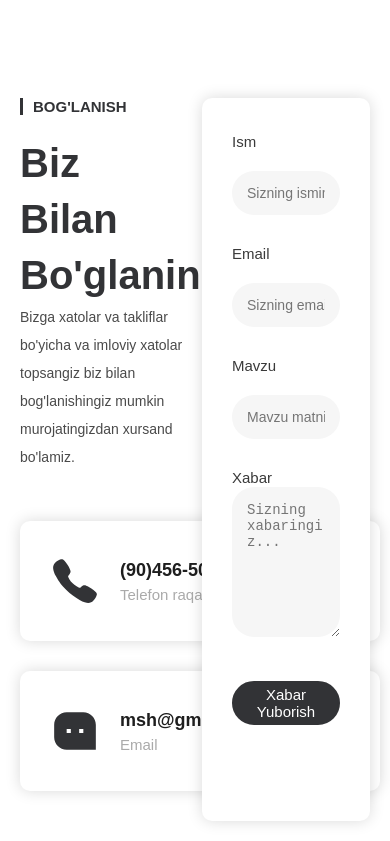
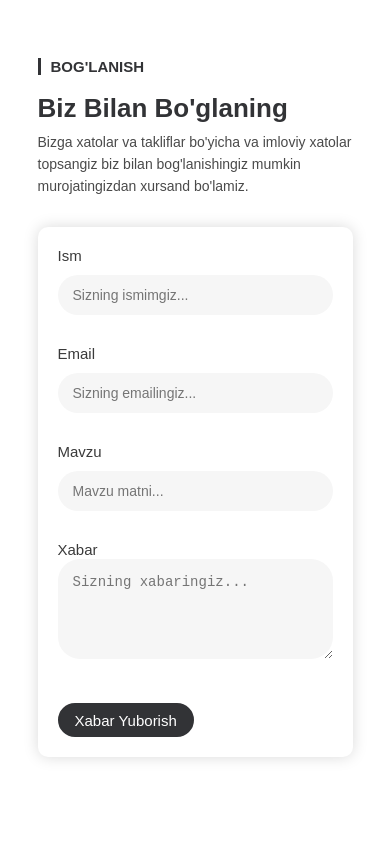
Before and after one commit to muhammadali0666/bloguz-sample, a React (Vite) app: page /contact in a window 390 px wide. Shown: the part 345-1186 px from the top of the page. Built offline with nearby package versions, Linux system fonts and the light colour scheme; the HTML template or start-up script is replaced by a standard one.

Commit message:
completed contact page responsive

```diff
--- a/src/components/contactMain/contact.css
+++ b/src/components/contactMain/contact.css
@@ -112,3 +112,331 @@ textarea {
   font-size: 14px;
   padding: 15px 15px;
 }
+
+@media (max-width: 900px) {
+.contact-main-inner {
+    padding-top: 100px;
+    padding-bottom: 100px;
+    display: flex;
+    flex-direction: column;
+    align-items: center;
+  }
+  .contact-main-left {
+    width: 90%;
+  }
+  .contact-main-mini-p {
+    font-size: 15px;
+    padding-left: 10px;
+  }
+  .contact-main-title {
+    font-size: 40px;
+    margin-top: 20px;
+    line-height: 56px;
+    max-width: 70%;
+  }
+  .contact-left-p {
+    font-size: 14px;
+    line-height: 28px;
+    margin-bottom: 50px;
+  }
+  .contact-wrapper {
+    display: flex;
+    align-items: center;
+    justify-content: space-between;
+  }
+  .contact-main-card {
+    padding: 20px 20px;
+  margin-bottom: 30px;
+  width: 40% !important;
+  }
+  .contact-icon {
+    font-size: 30px;
+    margin-right: 20px;
+  }
+  .contact-main-card-title {
+      margin-top: 0px;
+      margin-bottom: 0px;
+      font-size: 18px;
+  }
+  .contact-main-card-text {
+    font-size: 15px;
+    margin-top: 5px;
+  }
+  .contact-main-right {
+    width: 90%;
+    padding: 35px 30px;
+  }
+  .contact-btn {
+    height: 44px;
+    padding: 0px 20px;
+    font-size: 15px;
+  }
+  label {
+    font-size: 15px;
+    color: #3a3a3a;
+    margin-bottom: 25px;
+  }
+  input {
+    width: 100%;
+    height: 44px;
+    margin-bottom: 30px;
+    font-size: 14px;
+    padding: 0px 15px;
+  margin-top: 20px;
+  }
+  textarea {
+    width: 100%;
+    height: 150px;
+    max-height: 180px;
+    margin-bottom: 40px;
+    font-size: 14px;
+    padding: 15px 15px;
+  }
+}
+@media (max-width: 860px) {
+  .contact-main-inner {
+      padding-top: 100px;
+      padding-bottom: 100px;
+      display: flex;
+      flex-direction: column;
+      align-items: center;
+    }
+    .contact-main-left {
+      width: 90%;
+    }
+    .contact-main-mini-p {
+      font-size: 15px;
+      padding-left: 10px;
+    }
+    .contact-main-title {
+      font-size: 30px;
+      margin-top: 20px;
+      line-height: 36px;
+      max-width: 50%;
+    }
+    .contact-left-p {
+      font-size: 14px;
+      line-height: 28px;
+      margin-bottom: 30px;
+    }
+    .contact-wrapper {
+      display: flex;
+      align-items: start;
+      flex-direction: column;
+    }
+    .contact-main-card {
+      padding: 20px 20px;
+    margin-bottom: 30px;
+    width: 100% !important;
+    }
+    .contact-icon {
+      font-size: 30px;
+      margin-right: 20px;
+    }
+    .contact-main-card-title {
+        margin-top: 0px;
+        margin-bottom: 0px;
+        font-size: 18px;
+    }
+    .contact-main-card-text {
+      font-size: 15px;
+      margin-top: 5px;
+    }
+    .contact-main-right {
+      width: 90%;
+      padding: 35px 30px;
+    }
+    .contact-btn {
+      height: 44px;
+      padding: 0px 20px;
+      font-size: 15px;
+    }
+    label {
+      font-size: 15px;
+      color: #3a3a3a;
+      margin-bottom: 25px;
+    }
+    input {
+      width: 100%;
+      height: 44px;
+      margin-bottom: 30px;
+      font-size: 14px;
+      padding: 0px 15px;
+    margin-top: 20px;
+    }
+    textarea {
+      width: 100%;
+      height: 150px;
+      max-height: 180px;
+      margin-bottom: 40px;
+      font-size: 14px;
+      padding: 15px 15px;
+    }
+  }
+
+  @media (max-width: 500px) {
+    .contact-main-inner {
+        padding-top: 60px;
+        padding-bottom: 60px;
+        display: flex;
+        flex-direction: column;
+        align-items: center;
+      }
+      .contact-main-left {
+        width: 90%;
+      }
+      .contact-main-mini-p {
+        font-size: 15px;
+        padding-left: 10px;
+      }
+      .contact-main-title {
+        font-size: 26px;
+        margin-top: 20px;
+        line-height: 26px;
+        max-width: 90%;
+      }
+      .contact-left-p {
+        font-size: 14px;
+        line-height: 22px;
+        margin-bottom: 30px;
+        margin-top: 10px;
+      }
+      .contact-wrapper {
+        display: flex;
+        align-items: start;
+        flex-direction: column;
+      }
+      .contact-main-card {
+        padding: 20px 20px;
+      margin-bottom: 30px;
+      width: 100%;
+      }
+      .contact-icon {
+        font-size: 30px;
+        margin-right: 20px;
+      }
+      .contact-main-card-title {
+          margin-top: 0px;
+          margin-bottom: 0px;
+          font-size: 16px;
+      }
+      .contact-main-card-text {
+        font-size: 15px;
+        margin-top: 5px;
+      }
+      .contact-main-right {
+        width: 90%;
+        padding: 20px;
+      }
+      .contact-btn {
+        height: 34px;
+        padding: 0px 15px;
+        font-size: 15px;
+      }
+      label {
+        font-size: 15px;
+        color: #3a3a3a;
+        margin-bottom: 20px;
+      }
+      input {
+        width: 100%;
+        height: 40px;
+        margin-bottom: 30px;
+        font-size: 14px;
+        padding: 0px 15px;
+      margin-top: 10px;
+      }
+      textarea {
+        width: 100%;
+        height: 100px;
+        max-height: 180px;
+        margin-bottom: 40px;
+        font-size: 14px;
+        padding: 15px 15px;
+      }
+    }
+    @media (max-width: 440px) {
+      .contact-main-inner {
+          padding-top: 60px;
+          padding-bottom: 60px;
+          display: flex;
+          flex-direction: column;
+          align-items: center;
+        }
+        .contact-main-left {
+          width: 90%;
+        }
+        .contact-main-mini-p {
+          font-size: 15px;
+          padding-left: 10px;
+        }
+        .contact-main-title {
+          font-size: 26px;
+          margin-top: 20px;
+          line-height: 26px;
+          max-width: 90%;
+        }
+        .contact-left-p {
+          font-size: 14px;
+          line-height: 22px;
+          margin-bottom: 30px;
+          margin-top: 10px;
+        }
+        .contact-wrapper {
+          display: flex;
+          align-items: start;
+          flex-direction: column;
+        }
+        .contact-main-card {
+          padding: 20px 20px;
+        margin-bottom: 30px;
+        width: 200px !important;
+        display: none;
+        }
+        .contact-main-card-extra {
+          width: 200px !important;
+        }
+        .contact-icon {
+          font-size: 30px;
+          margin-right: 20px;
+        }
+        .contact-main-card-title {
+            margin-top: 0px;
+            margin-bottom: 0px;
+            font-size: 16px;
+        }
+        .contact-main-card-text {
+          font-size: 15px;
+          margin-top: 5px;
+        }
+        .contact-main-right {
+          width: 90%;
+          padding: 20px;
+        }
+        .contact-btn {
+          height: 34px;
+          padding: 0px 15px;
+          font-size: 15px;
+        }
+        label {
+          font-size: 15px;
+          color: #3a3a3a;
+          margin-bottom: 20px;
+        }
+        input {
+          width: 100%;
+          height: 40px;
+          margin-bottom: 30px;
+          font-size: 14px;
+          padding: 0px 15px;
+        margin-top: 10px;
+        }
+        textarea {
+          width: 100%;
+          height: 100px;
+          max-height: 180px;
+          margin-bottom: 40px;
+          font-size: 14px;
+          padding: 15px 15px;
+        }
+      }
--- a/src/components/contactMain/index.jsx
+++ b/src/components/contactMain/index.jsx
@@ -17,19 +17,21 @@ export const ContactMain = () => {
             <p className="contact-left-p">
               Bizga xatolar va takliflar bo'yicha va imloviy xatolar topsangiz biz bilan bog'lanishingiz mumkin murojatingizdan xursand bo'lamiz.
             </p>
-            <div className="contact-main-card">
+            <div className="contact-wrapper">
+            <div className="contact-main-card contact-main-card-extra">
               <IoCall className="contact-icon" />
               <a target="_blank" href="tel:+998904565025" className="contact-main-card-box">
                 <h4 className="contact-main-card-title">(90)456-50-25</h4>
                 <p className="contact-main-card-text">Telefon raqam</p>
               </a>
             </div>
-            <div className="contact-main-card">
+            <div className="contact-main-card contact-main-card-extra">
               <RiMessage3Fill className="contact-icon" />
               <a href="mailto:muhammadalishuhratjonov50@gmail.com" className="contact-main-card-box">
                 <h4 className="contact-main-card-title">msh@gmail.com</h4>
                 <p className="contact-main-card-text">Email</p>
               </a>
+            </div>
             </div>
           </div>
           <div className="contact-main-right">
--- a/src/pages/contact/index.jsx
+++ b/src/pages/contact/index.jsx
@@ -7,7 +7,7 @@ export const Contact = () => {
     <Layouts>
       <ContactHero />
       <ContactMain />
-      <div className="container">
+      {/* <div className="container">
         <iframe
           src="https://www.google.com/maps/embed?pb=!1m18!1m12!1m3!1d4047.678957084284!2d66.97335241238619!3d39.65519737145364!2m3!1f0!2f0!3f0!3m2!1i1024!2i768!4f13.1!3m3!1m2!1s0x3f4d18b7c2e59337%3A0x532c8e039ecc92af!2sRegistan%20Square!5e1!3m2!1sen!2s!4v1706612491565!5m2!1sen!2s"
           width="600"
@@ -15,7 +15,7 @@ export const Contact = () => {
           style={{border:"0px", borderRadius: "16px", width: "100%", height: "50vh"}}
           referrerPolicy="no-referrer-when-downgrade"
         ></iframe>
-      </div>
+      </div> */}
     </Layouts>
   );
 };
```
